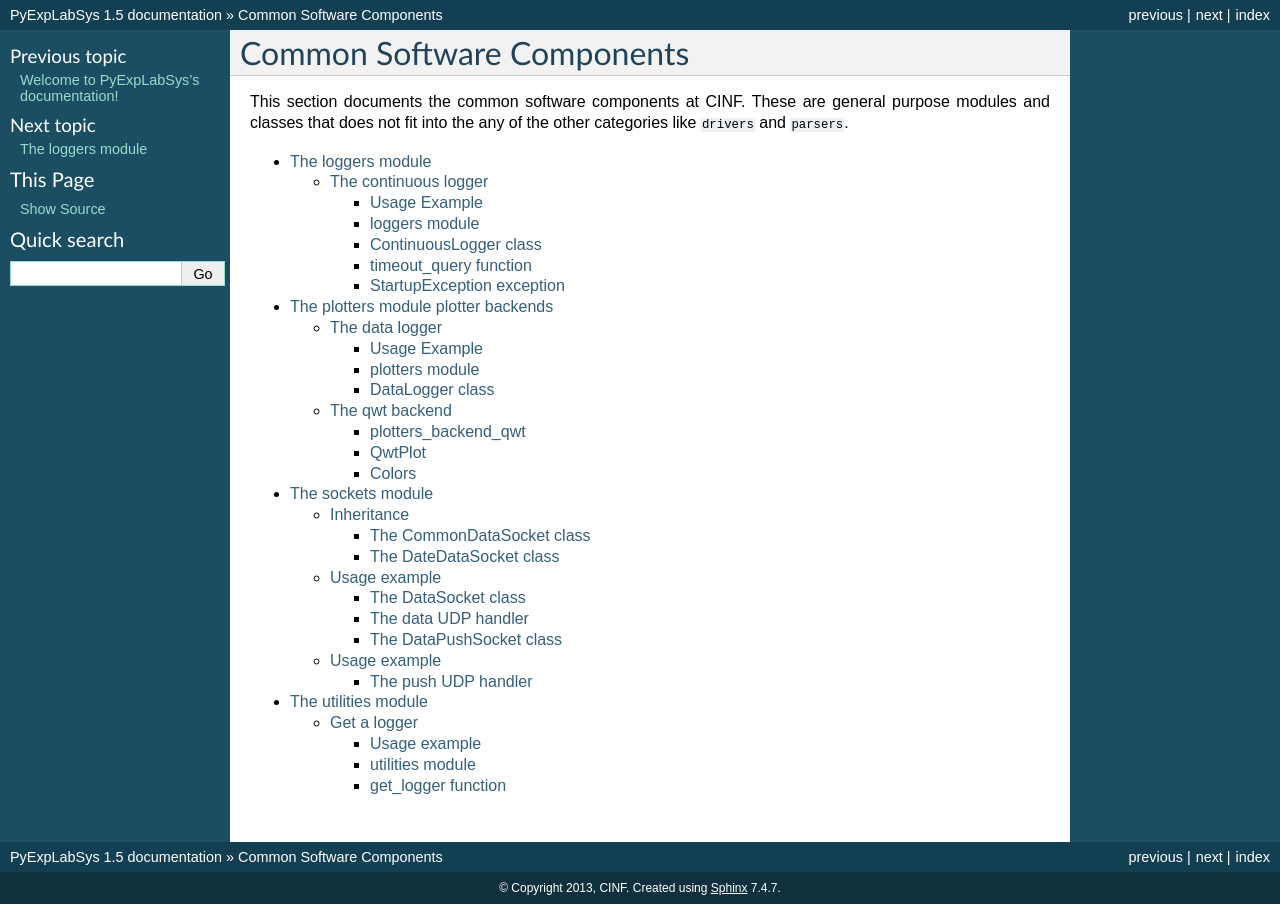
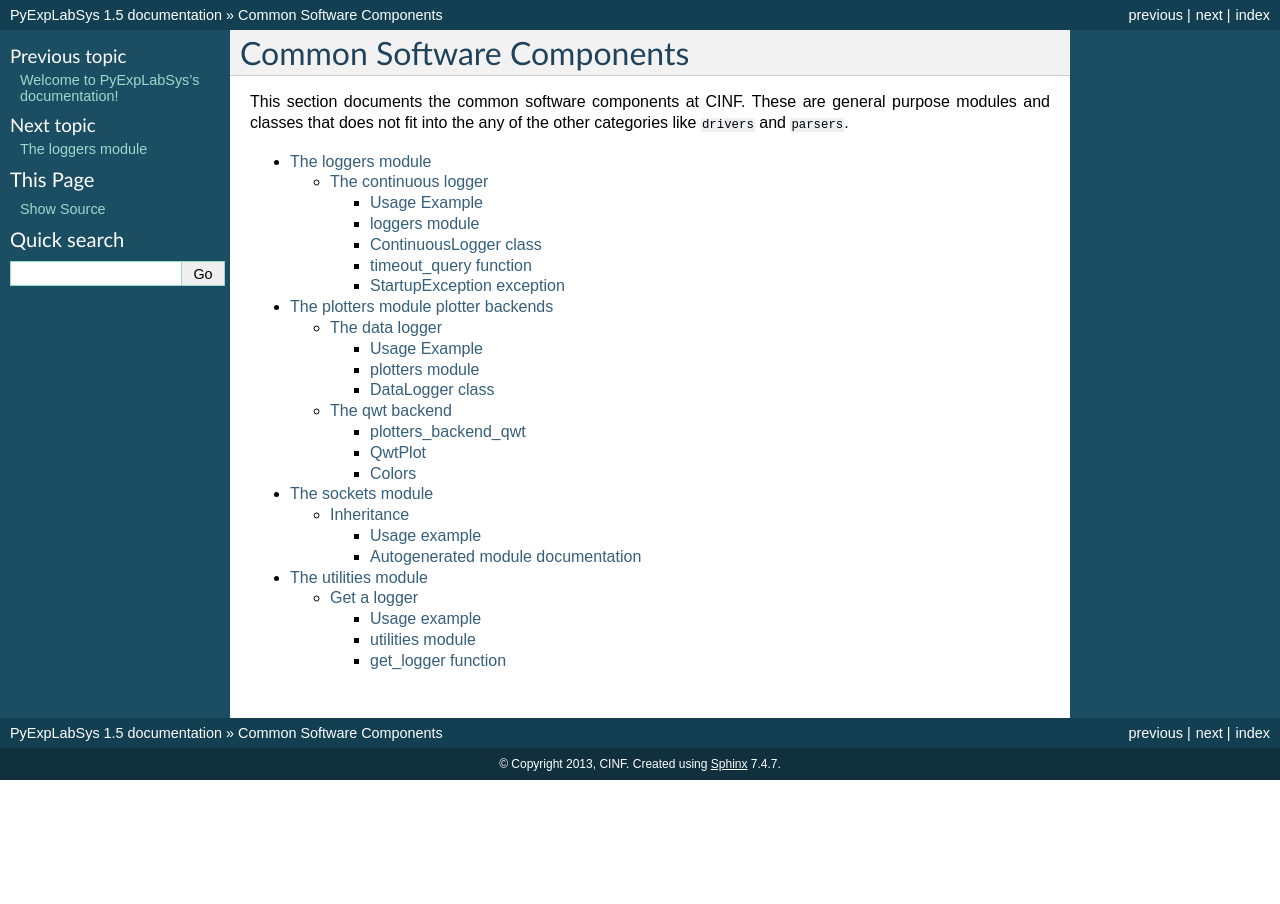
Before and after one commit to CINF/PyExpLabSys, a Sphinx documentation site: the page built from doc/source/common.rst, in a window 1280 px wide. Built offline with Sphinx 7.4.7, drawn with Linux system fonts in a browser that asks for light colours.

Commit message:
docs: Clean up sockets docs

```diff
--- a/doc/source/common_sockets.rst
+++ b/doc/source/common_sockets.rst
@@ -3,41 +3,35 @@
 The sockets module
 ******************
 
-.. automodule:: PyExpLabSys.common.sockets
+.. todo:: Finish this section
+
+The main features of the date data pull socket is:
+
+ * **Simple single method usage.** After the class is instantiated, a single
+   call to :meth:`.DateDataPullSocket.set_point` or
+   :meth:`.DateDataPullSocket.set_point_now` is all that is needed to make a
+   point available via the socket.
+ * **Timeout safety to prevent serving obsolete data.** The class can be
+   instantiated with a timeout for each measurement type. If the available
+   point is too old an error message will be served.
 
 Inheritance
 -----------
 
-The :class:`DateDataSocket` and :class:`DataSocket` classes inherit
+The :class:`DateDataPullSocket` and :class:`DataPullSocket` classes inherit
 common functionality, such as;
 
 * Input checks
 * Initialization of DATA
 * Methods to start and stop the thread and reset DATA
 
-from the :class:`CommonDataSocket` class, as illustrated in the
+from the :class:`CommonDataPullSocket` class, as illustrated in the
 diagram below.
 
-.. inheritance-diagram:: PyExpLabSys.common.sockets.DataSocket PyExpLabSys.common.sockets.DateDataSocket PyExpLabSys.common.sockets.DataPushSocket
-
-The CommonDataSocket class
-==========================
-
-.. autoclass:: PyExpLabSys.common.sockets.CommonDataSocket
-    :members:
-    :special-members:
-    :show-inheritance:
-
-The DateDataSocket class
-========================
-
-.. autoclass:: PyExpLabSys.common.sockets.DateDataSocket
-    :members:
-    :special-members:
-    :show-inheritance:
+.. inheritance-diagram:: PyExpLabSys.common.sockets
 
 Usage example
--------------
+=============
 
 If code already exists to retrieve the data (e.g. a driver to
 interface a piece of equipment with), making the date date available via teh socket can be reduced to as little as the following:
@@ -95,37 +89,12 @@
   the setup and the type so e.g. a *temperature* measurement on the
   *dummy* setup could be named *dum_t*.
 
-The DataSocket class
-====================
 
-.. autoclass:: PyExpLabSys.common.sockets.DataSocket
+Autogenerated module documentation
+==================================
+
+.. automodule:: PyExpLabSys.common.sockets
     :members:
+    :member-order: bysource
     :special-members:
     :show-inheritance:
-
-The data UDP handler
-====================
-
-.. autoclass:: PyExpLabSys.common.sockets.DataUDPHandler
-    :members:
-    :special-members:
-
-The DataPushSocket class
-========================
-
-.. autoclass:: PyExpLabSys.common.sockets.DataPushSocket
-    :members:
-    :special-members:
-    :show-inheritance:
-
-Usage example
--------------
-
-Usage
-
-The push UDP handler
-====================
-
-.. autoclass:: PyExpLabSys.common.sockets.PushUDPHandler
-    :members:
-    :special-members:
```
